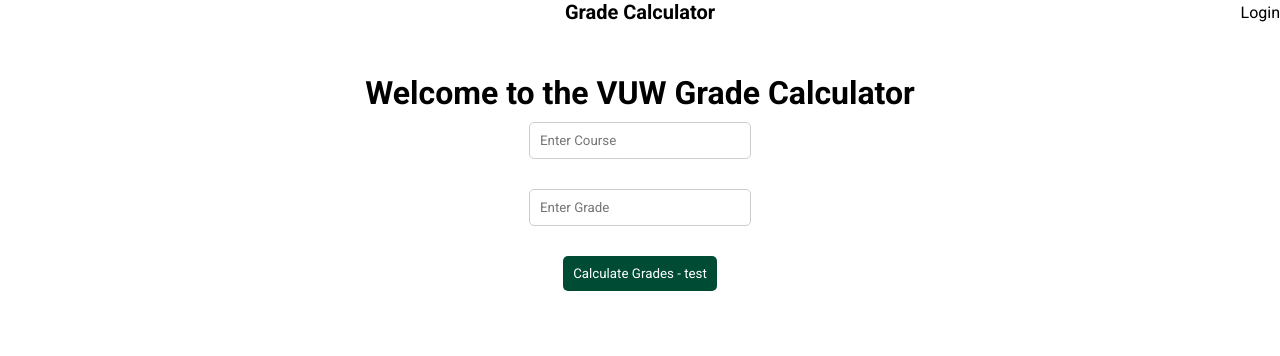
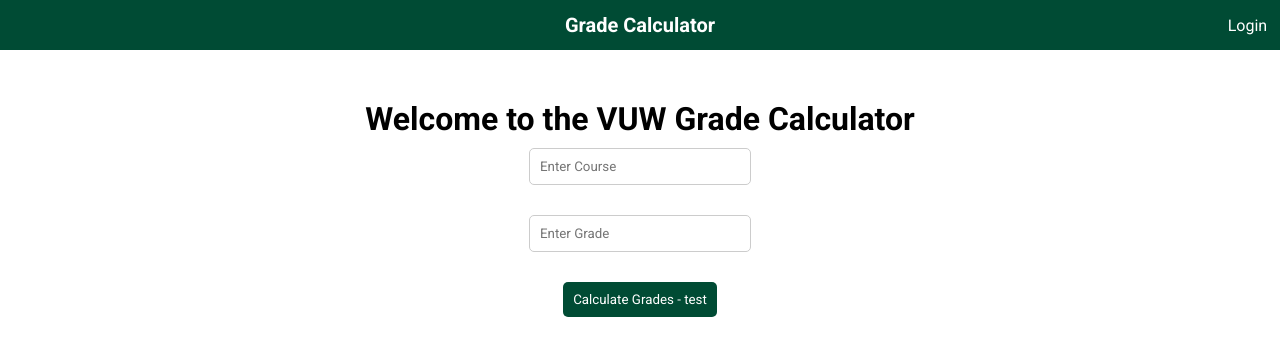
Before and after one commit to zyfinity01/NWEN304-Grade-Calculator-WebApp, a React (Create React App) app in the folder client/: page / in a window 1280 px wide. Shown: the top 356 px of the page. Built offline with nearby package versions, Linux system fonts and the light colour scheme; no server answers.

Commit message:
Navbar updated

```diff
--- a/client/src/components/Navbar.css
+++ b/client/src/components/Navbar.css
@@ -1,18 +1,25 @@
 .navbar {
     display: grid;
+    height: 50px;
     grid-template-columns: 1fr auto 1fr;
     /* Three columns */
     align-items: center;
+    background-color: #004b34;
+    color: white;
+}
+
+.logo {
+    grid-column: 2;
+    /* Places the logo in the center column */
+    text-align: center;
 }
 
 .loginContainer {
+    grid-column: 3;
+    /* Places the login container in the rightmost column */
     display: flex;
     justify-content: flex-end;
     /* Push contents to the right */
-    padding-right: 0vw;
+    padding-right: 1vw;
     /* roughly 1/10 of the viewport width from the right */
 }
-
-.logo {
-    text-align: center;
-}
```
